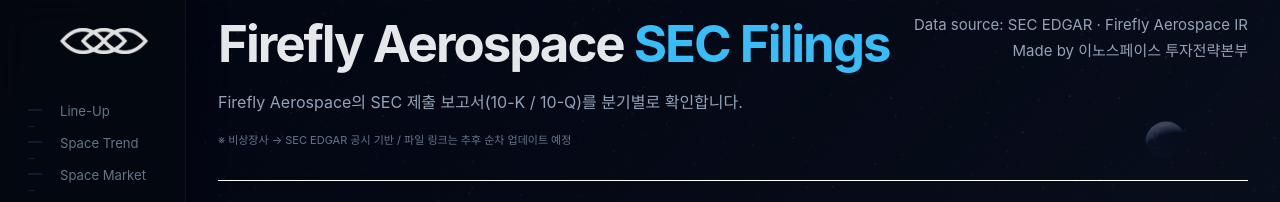
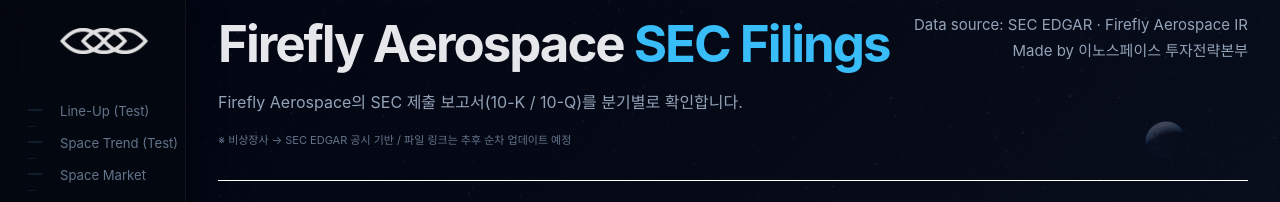
Before and after one commit to jwseoinnospc-max/sec-filing-dashboard, a Next.js app: page /firefly/presentation in a window 1280 px wide. Shown: the top 202 px of the page. Built offline with nearby package versions, Linux system fonts and the light colour scheme; a web font is replaced by a local one.

Commit message:
style(nav): label Line-Up/Space Trend as (Test), keep hrefs

```diff
--- a/components/NavMenu.tsx
+++ b/components/NavMenu.tsx
@@ -10,8 +10,8 @@
 type NavItem   = LinkItem | GroupItem;
 
 const NAV_ITEMS: NavItem[] = [
-  { type: "link",  label: "Line-Up",           href: "/line-up" },
-  { type: "link",  label: "Space Trend",        href: "/space-trend" },
+  { type: "link",  label: "Line-Up (Test)",     href: "/line-up" },
+  { type: "link",  label: "Space Trend (Test)", href: "/space-trend" },
   { type: "link",  label: "Space Market",       href: "/space-market" },
   {
     type: "group", label: "Rocket Lab",          basePath: "/rocketlab",
```
